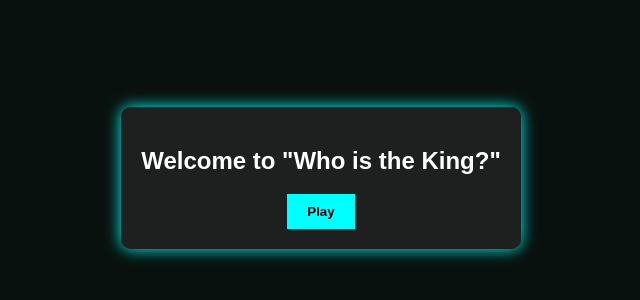
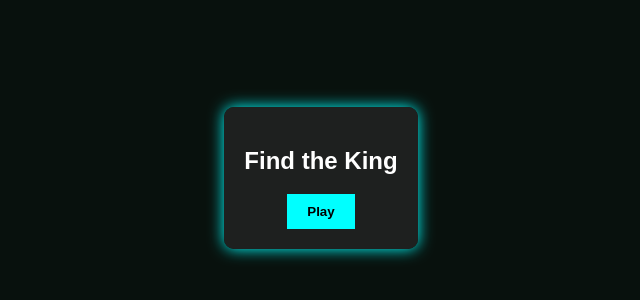
Before and after one commit to Eliel-Denisovas/REPOSITORIO_1, a plain HTML site: page PROJETOS/PROJETO_1/index.html in a window 1280 px wide. Shown: the part 222-522 px from the top of the page, without its empty margins (319-959 px from the left). Drawn offline with Linux system fonts and the light colour scheme.

Commit message:
Atualizacao no titulo

```diff
--- a/PROJETOS/PROJETO_1/index.html
+++ b/PROJETOS/PROJETO_1/index.html
@@ -13,7 +13,7 @@
   <!-- Pop-up Inicial -->
   <div id="start-popup" class="modal">
     <div class="modal-content">
-      <h2>Welcome to "Who is the King?"</h2>
+      <h2>Find the King</h2>
       <button id="play-button">Play</button>
     </div>
   </div>
@@ -33,7 +33,7 @@
 
   <!-- Jogo -->
   <div class="game-container hidden">
-    <h1>Who is the King?</h1>
+    <h1>Find the King</h1>
     <p>Total Balance: <span id="total-balance">€1000.00</span></p>
 
     <div class="game-board">
```
